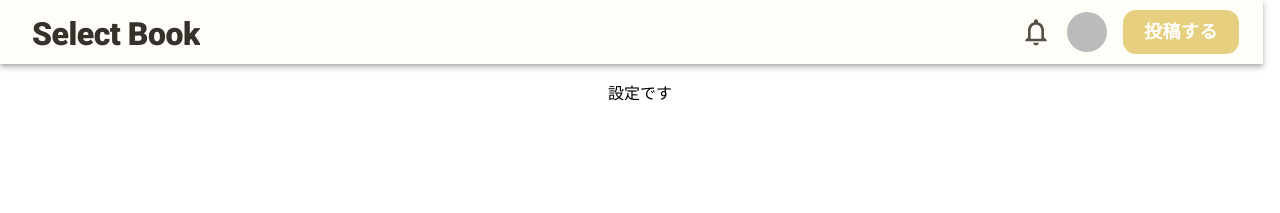
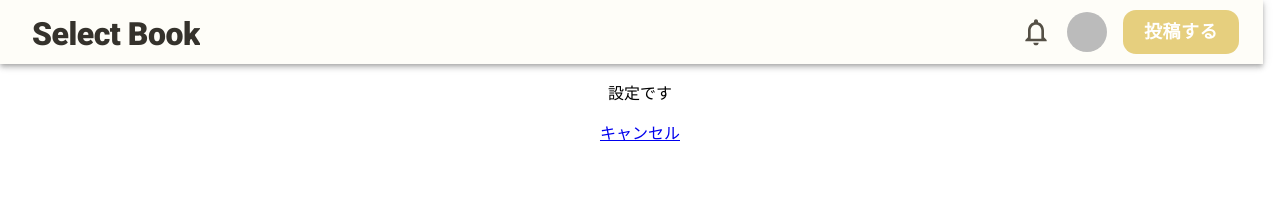
Before and after one commit to susumetcc/selectbook, a React (Create React App) app: page /settings in a window 1280 px wide. Shown: the top 213 px of the page. Built offline with nearby package versions, Linux system fonts and the light colour scheme; no server answers; sample sign-in values are in the browser's storage.

Commit message:
add settings page

```diff
--- a/src/pages/AuthPage/Signup.js
+++ b/src/pages/AuthPage/Signup.js
@@ -93,7 +93,7 @@ class Signup extends React.Component {
     return (
       <Grid container justifyContent="center">
         { this.state.isSignin === true ?
-          <Redirect to={this.state.redirect} />
+          <Redirect to={"/settings?skippable=true&redirect=" + encodeURIComponent(this.state.redirect)} />
         :
           <Grid item maxwidth="xs">
             <div>
--- a/src/pages/RequireAuth/Settings.js
+++ b/src/pages/RequireAuth/Settings.js
@@ -1,10 +1,30 @@
 import React from "react";
+import { Link, Redirect } from 'react-router-dom';
+import getQueryStrings from '../../utils/getQueryStrings';
 
 export default class Settings extends React.Component {
+  constructor(props) {
+    super(props);
+    const query = window.location.search;
+    let redirect = "/";
+    let skippable = false;
+    if (query) {
+      const queries = getQueryStrings(query);
+      redirect = queries["redirect"];
+      if (queries["skippable"] === "true") skippable = true;
+    }
+    this.state = {redirect: decodeURIComponent(redirect), isSkippable: skippable};
+  }
+
   render() {
     return (
       <>
         <p>設定です</p>
+        <Link
+          to={this.state.redirect === "/" ? "/" : decodeURIComponent(this.state.redirect)}
+        >
+          {this.state.isSkippable? "スキップ" : "キャンセル"}
+        </Link>
       </>
     )
   }
```
Also changed, not shown: src/pages/AuthPage/Signout.js (indentation only).
